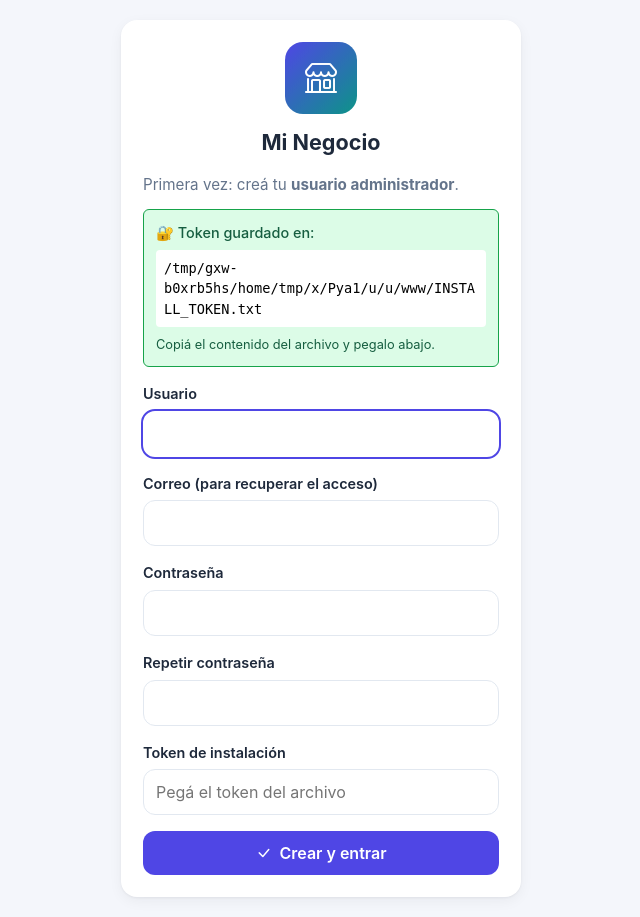
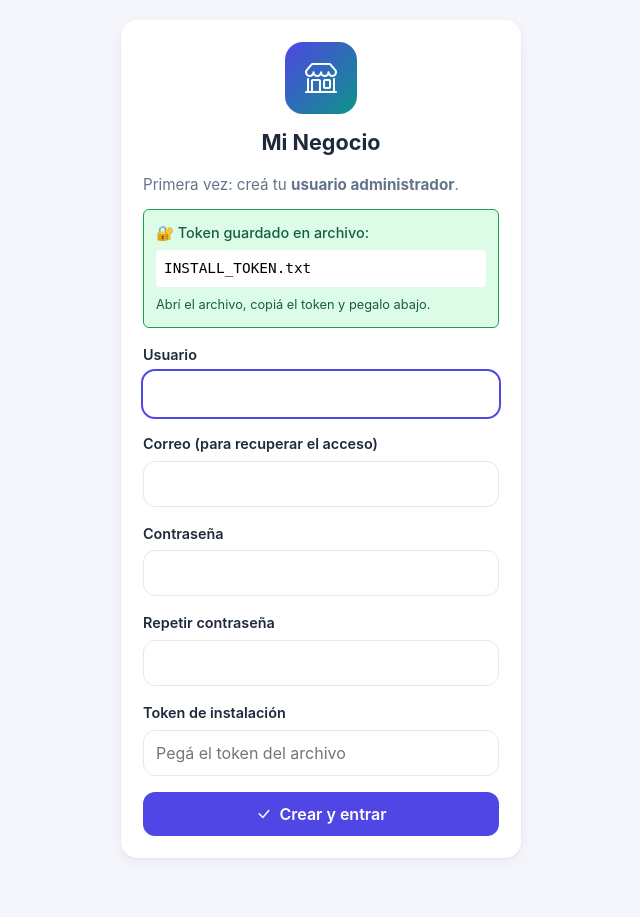
Before and after one commit to capellaluis/web-calculo-de-costo-venta, a Flask app: page /login in a window 1280 px wide. Shown: the whole page, without its empty margins (319-959 px from the left). After the commit the page ends 859 px from the top, so only its background shows below. Run offline with Flask 3, Linux system fonts and the light colour scheme; data comes from the database, SQL or seed files in the repository; some libraries are stand-ins or nearby versions.

Commit message:
fix(security): no exponer ruta absoluta del servidor en login
- Template muestra solo nombre: 'INSTALL_TOKEN.txt'
- No expone /home/... rutas del servidor
- Menos información para atacantes
- Tests: 103 passed

```diff
--- a/routes/auth.py
+++ b/routes/auth.py
@@ -36,7 +36,7 @@ def login():
             from database.db import RUTA_DB
             ruta_token = RUTA_DB.parent.parent / "INSTALL_TOKEN.txt"
             generar_token_instalacion(con, ruta_token)
-            token_archivo = str(ruta_token)
+            token_archivo = "INSTALL_TOKEN.txt"  # Solo nombre, no ruta absoluta
 
         if request.method == "POST":
             if primer_uso:
--- a/templates/login.html
+++ b/templates/login.html
@@ -30,9 +30,9 @@
     <p class="subtitulo" style="margin-bottom:12px;">Primera vez: creá tu <strong>usuario administrador</strong>.</p>
     {% if token_archivo %}
     <div style="margin-bottom:16px; padding:12px; background:#dcfce7; border:1px solid #16a34a; border-radius:6px;">
-      <p style="margin:0; font-size:0.9rem; color:#165e40; font-weight:500;">🔐 Token guardado en:</p>
-      <code style="display:block; padding:8px; background:#fff; border-radius:4px; font-size:0.85rem; word-break:break-word; color:#000; margin-top:6px;">{{ token_archivo }}</code>
-      <p style="margin:8px 0 0 0; font-size:0.8rem; color:#165e40;">Copiá el contenido del archivo y pegalo abajo.</p>
+      <p style="margin:0; font-size:0.9rem; color:#165e40; font-weight:500;">🔐 Token guardado en archivo:</p>
+      <code style="display:block; padding:8px; background:#fff; border-radius:4px; font-size:0.9rem; color:#000; margin-top:6px;">{{ token_archivo }}</code>
+      <p style="margin:8px 0 0 0; font-size:0.8rem; color:#165e40;">Abrí el archivo, copiá el token y pegalo abajo.</p>
     </div>
     {% endif %}
     <form method="post" action="{{ url_for('auth.login') }}">
```
